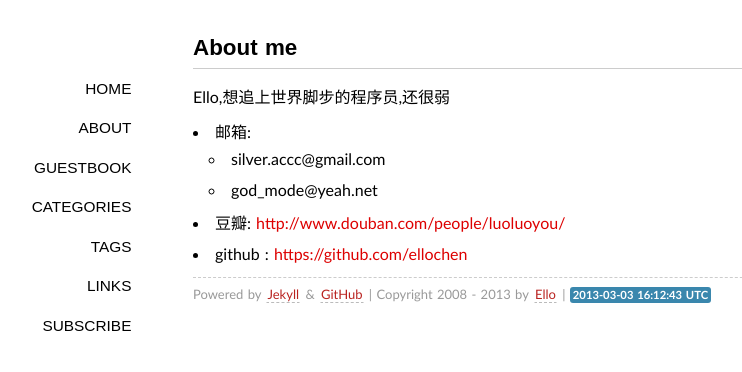
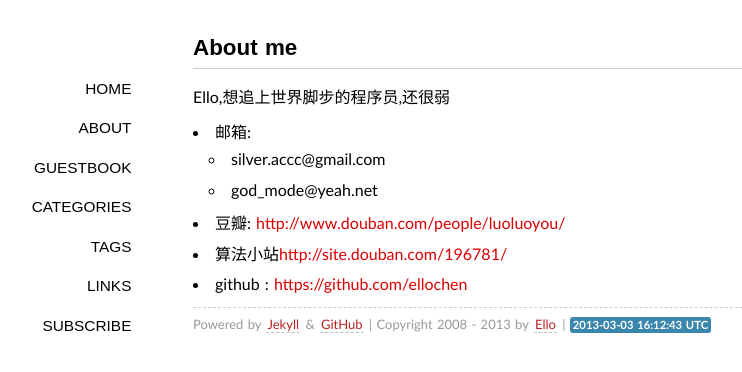
Before and after one commit to pii0x/ellochen.github.com, a Jekyll site: the page built from about/index.md, in a window 1280 px wide. Shown: the top 372 px of the page, without its empty margins (147-889 px from the left). Built offline with Jekyll 4.4.1, drawn with Linux system fonts in a browser that asks for light colours; some web fonts are replaced; Markdown is read by kramdown in place of the engine named in the settings; comment, search, counter and statistics services are not loaded.

Commit message:
update about me

```diff
--- a/about/index.md
+++ b/about/index.md
@@ -10,4 +10,5 @@ Ello,想追上世界脚步的程序员,还很弱
   + silver.accc@gmail.com
   + god_mode@yeah.net
 - 豆瓣: [http://www.douban.com/people/luoluoyou/](http://www.douban.com/people/luoluoyou/)
+- 算法小站[http://site.douban.com/196781/](http://site.douban.com/196781/)
 - github : [https://github.com/ellochen](https://github.com/ellochen)
```
